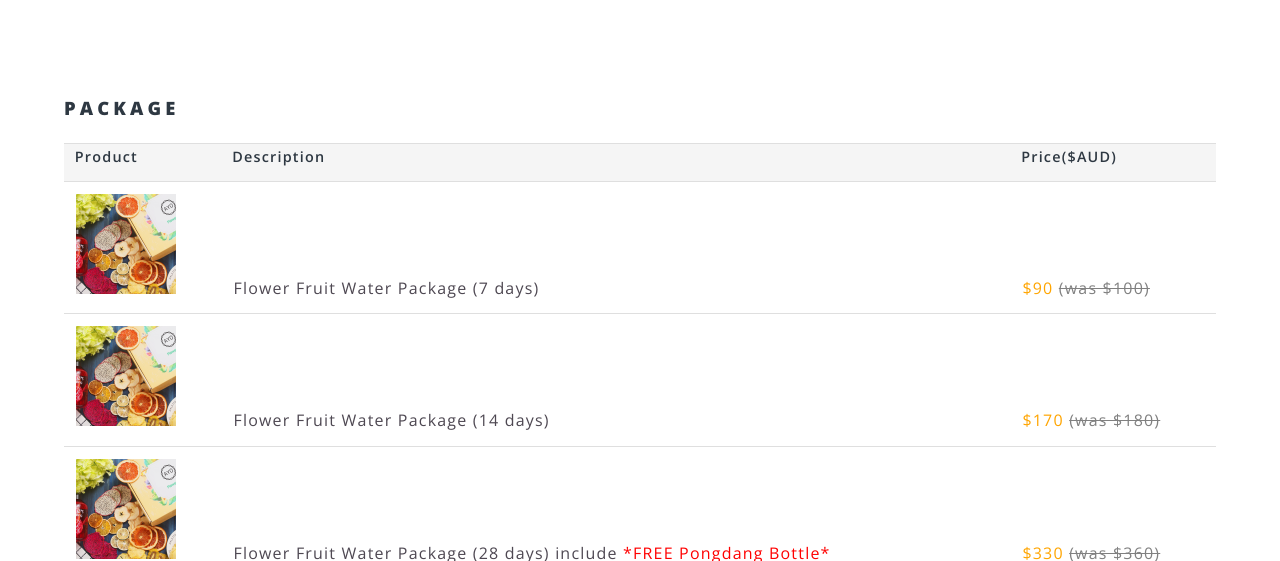
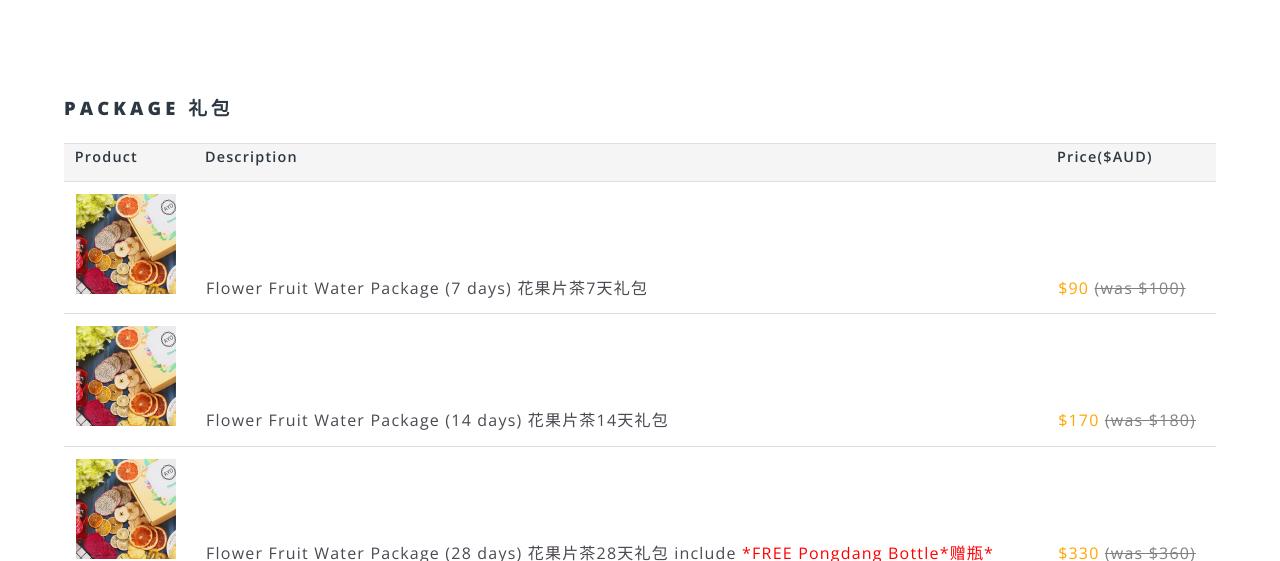
Before and after one commit to ckhung93/ayowater.github.io, a Jekyll site: the page built from products.html, in a window 1280 px wide and 900 px high, cut to the strip 339-900 px from the top of the window. Built offline with Jekyll 4.4.1, drawn with Linux system fonts in a browser that asks for light colours.

Commit message:
Update products.html

```diff
--- a/products.html
+++ b/products.html
@@ -3,7 +3,7 @@ layout: page
 title: Products
 ---
 <!-- Package -->
-	<h3>Package</h3>
+	<h3>Package 礼包</h3>
 <section>
 	<table style="width:100%">
   <tr>
@@ -13,21 +13,21 @@ title: Products
   </tr>
   <tr>
     <td><img src="images/package.png" height="100"></td>
-    <td>Flower Fruit Water Package (7 days)</td>
+    <td>Flower Fruit Water Package (7 days) 花果片茶7天礼包</td>
     <td><font color="orange">$90 </font><font color="grey"><s>(was $100)</s></font></td>
   </tr>
   <tr>
   </tr>
   <tr>
     <td><img src="images/package.png" height="100"></td>
-    <td>Flower Fruit Water Package (14 days)</td>
+    <td>Flower Fruit Water Package (14 days) 花果片茶14天礼包</td>
     <td><font color="orange">$170 </font><font color="grey"><s>(was $180)</s></font></td>
   </tr>
   <tr>
   </tr>
   <tr>
     <td><img src="images/package.png" height="100"></td>
-    <td>Flower Fruit Water Package (28 days) include <font color="red">*FREE Pongdang Bottle*</font></td>
+    <td>Flower Fruit Water Package (28 days) 花果片茶28天礼包 include <font color="red">*FREE Pongdang Bottle*赠瓶*</font></td>
     <td><font color="orange">$330 </font><font color="grey"><s>(was $360)</s></font></td>
   </tr>
 	</table>
```
